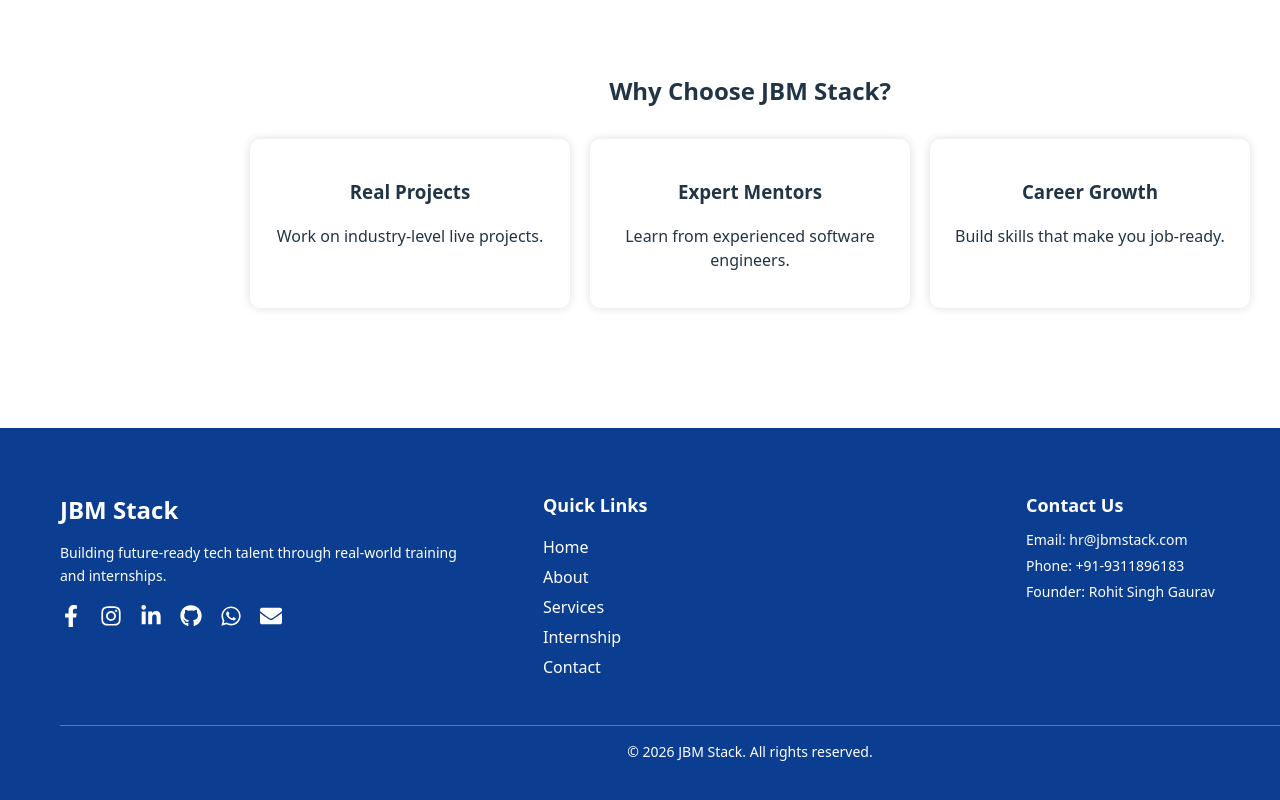
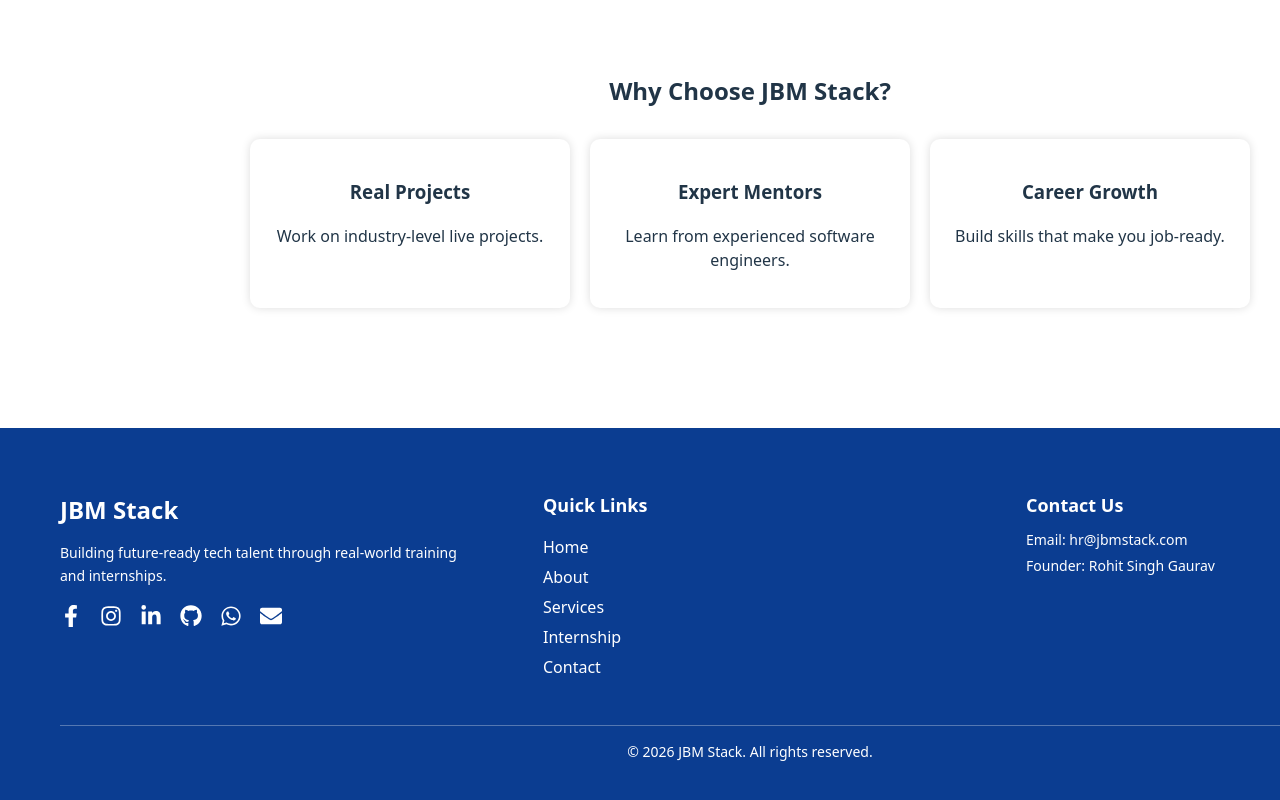
Before and after one commit to GauravRohitStack/jbm-stack-website, a React (Vite) app: page / in a window 1280 px wide. Shown: the part 597-1397 px from the top of the page. Built offline with nearby package versions, Linux system fonts and the light colour scheme.

Commit message:
Final update

```diff
--- a/src/components/Footer.jsx
+++ b/src/components/Footer.jsx
@@ -252,7 +252,7 @@ const Footer = () => {
         <div className="footer-contact">
           <h4>Contact Us</h4>
           <p className="col">Email: hr@jbmstack.com</p>
-          <p className="col">Phone: +91-9311896183</p>
+          {/* <p className="col">Phone: +91-9311896183</p> */}
           <p className="col">Founder: Rohit Singh Gaurav</p>
         </div>
 
--- a/src/pages/Contact.jsx
+++ b/src/pages/Contact.jsx
@@ -17,7 +17,7 @@ const Contact = () => {
           <h2>Get in Touch</h2>
           <p>📍 Location: Remote, Noida, India</p>
           <p>📧 Email: hr@jbmstack.com</p>
-          <p>📞 Phone: +91-9311896183</p>
+          {/* /<p>📞 Phone: +91-9311896183</p> */}
           <p>🌐 Website: www.jbmstack.com</p>
         </div>
 
```
